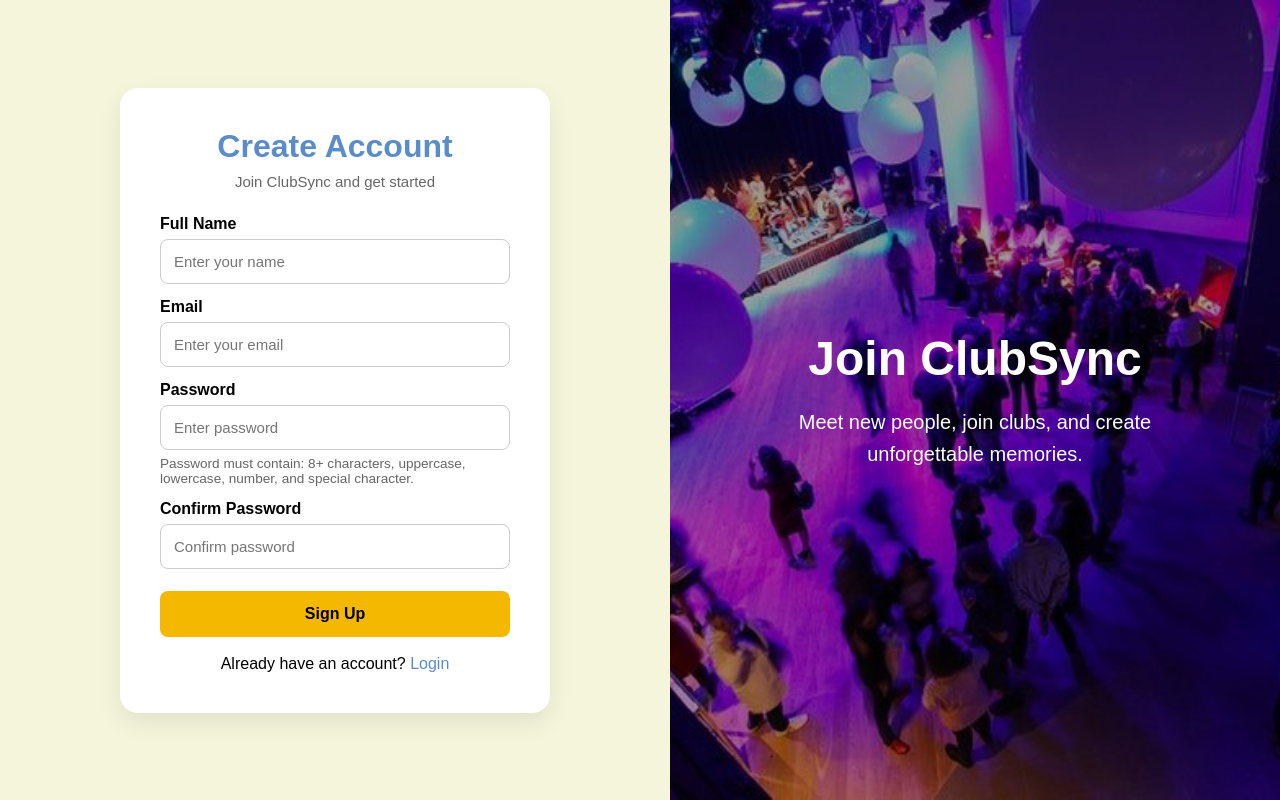
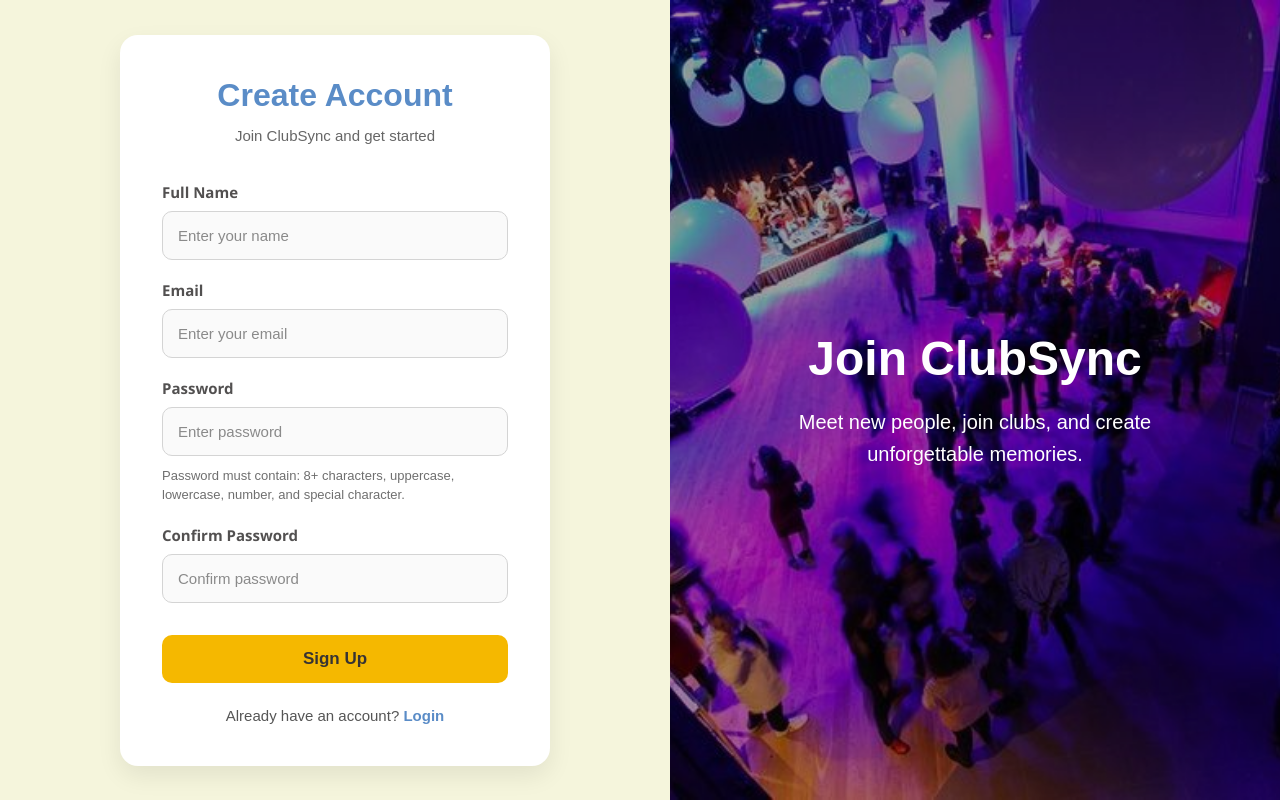
Before and after one commit to HirushikaWickramaarachchi/AgileProject, a Flask app: page /register in a window 1280 px wide. Run offline with Flask 3, Linux system fonts and the light colour scheme; some libraries are stand-ins or nearby versions.

Commit message:
Updated Login and Signup page alignments and styling

```diff
--- a/static/css/signup.css
+++ b/static/css/signup.css
@@ -28,49 +28,87 @@
   background: white;
   width: 100%;
   max-width: 430px;
-  padding: 40px;
+  padding: 42px;
   border-radius: 18px;
   box-shadow: 0 10px 25px rgba(0, 0, 0, 0.08);
 }
 
+/* KEEP ORIGINAL TITLE COLORS */
+
 .signup-card h2 {
   text-align: center;
   color: #5a8cc7;
-  margin-bottom: 8px;
+  margin-bottom: 10px;
   font-size: 32px;
+  font-weight: bold;
 }
 
 .subtitle {
   text-align: center;
   color: #666;
-  margin-bottom: 25px;
+  margin-bottom: 34px;
+  font-size: 15px;
+  line-height: 1.6;
+}
+
+/* LABELS */
+
+.signup-card label {
+  display: block;
+  margin-top: 20px;
+  margin-bottom: 9px;
+  font-weight: 600;
+  font-size: 15px;
+  color: #525050;
+  font-family: "Segoe UI", sans-serif;
+}
+
+/* INPUTS */
+
+.signup-card input {
+  width: 100%;
+  padding: 15px;
+  border: 1px solid #d4d4d4;
+  border-radius: 10px;
+  font-size: 15px;
+  color: #444;
+  background: #fafafa;
+  transition: 0.3s ease;
+}
+
+.signup-card input::placeholder {
+  color: #8a8a8a;
   font-size: 15px;
 }
 
-.signup-card label {
-  display: block;
-  margin-top: 14px;
-  margin-bottom: 6px;
-  font-weight: 600;
+.signup-card input:focus {
+  outline: none;
+  border-color: #f5b800;
+  background: #ffffff;
 }
 
-.signup-card input {
-  width: 100%;
-  padding: 13px;
-  border: 1px solid #ccc;
-  border-radius: 8px;
-  font-size: 15px;
+/* PASSWORD HINT */
+
+.password-hint {
+  display: block;
+  margin-top: 10px;
+  line-height: 1.5;
+  font-size: 13px;
+  color: #6f6f6f;
 }
+
+/* BUTTON */
 
 .signup-card button {
   width: 100%;
-  margin-top: 22px;
+  margin-top: 32px;
   padding: 14px;
   border: none;
   background: #f5b800;
-  border-radius: 8px;
+  border-radius: 10px;
   font-weight: bold;
-  font-size: 16px;
+  font-size: 17px;
+  color: #363333;
   cursor: pointer;
   transition: 0.3s;
 }
@@ -79,14 +117,23 @@
   opacity: 0.9;
 }
 
+/* LOGIN LINK */
+
 .login-link {
   text-align: center;
-  margin-top: 18px;
+  margin-top: 24px;
+  font-size: 15px;
+  color: #555;
 }
 
 .login-link a {
   color: #5a8cc7;
   text-decoration: none;
+  font-weight: 600;
+}
+
+.login-link a:hover {
+  text-decoration: underline;
 }
 
 /* RIGHT SIDE */
@@ -227,10 +274,3 @@
     padding: 12px;
   }
 }
-
-.password-hint {
-  display: block;
-  margin-top: 6px;
-  font-size: 0.85rem;
-  color: #666;
-}
--- a/templates/login.html
+++ b/templates/login.html
@@ -58,8 +58,10 @@
           </form>
 
           <p class="register">
-            Don't have an account?
-            <a href="{{ url_for('auth.register') }}">Register</a>
+            <label
+              >Don't have an account?
+              <a href="{{ url_for('auth.register') }}">Register</a></label
+            >
           </p>
         </div>
       </div>
```
Also changed, not shown: static/css/login.css (+9 -5 lines).
